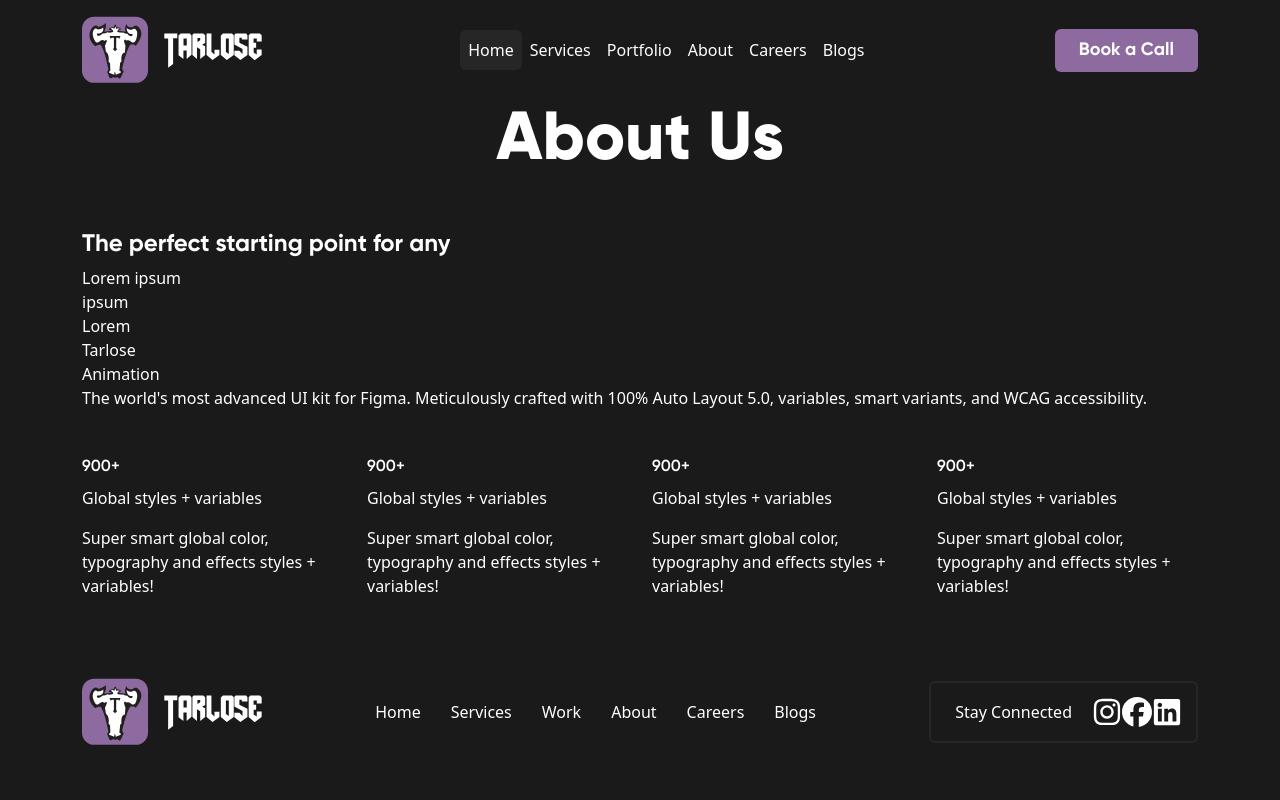
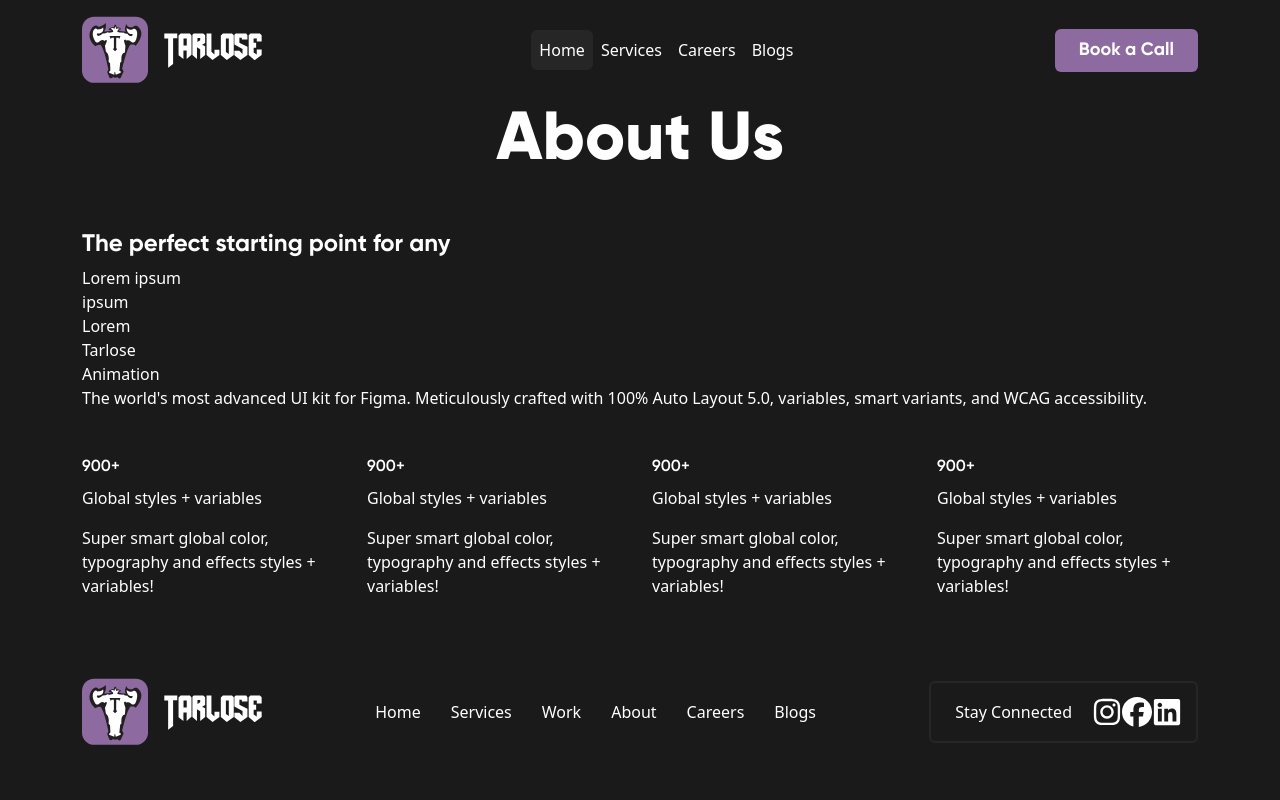
Before and after one commit to WTFAYXN/Tarlose-React, a React (Vite) app in the folder Tarlose/: page /about in a window 1280 px wide. Shown: the top 800 px of the page. Built offline with nearby package versions, Linux system fonts and the light colour scheme; the HTML template or start-up script is replaced by a standard one.

Commit message:
Prompt added

```diff
--- a/Tarlose/src/components/Faqs/Faq.jsx
+++ b/Tarlose/src/components/Faqs/Faq.jsx
@@ -12,7 +12,7 @@ const FAQ = () => {
                 </div>
             </div>
 
-            <div className="container mt-5">
+            <div className="container mt-5 mb-5">
                 <div className="accordion" id="accordionExample">
                     <div className="accordion-item">
                         <h2 className="accordion-header">
--- a/Tarlose/src/components/Navbar.jsx
+++ b/Tarlose/src/components/Navbar.jsx
@@ -64,12 +64,12 @@ const Navbar = () => {
                         <li className="nav-item">
                             <a className="nav-link" href="#Service">Services</a>
                         </li>
-                        <li className="nav-item">
+                        {/* <li className="nav-item">
                             <a className="nav-link" href="/Portfolio">Portfolio</a>
                         </li>
                         <li className="nav-item">
                             <a className="nav-link" href="/about">About</a>
-                        </li>
+                        </li> */}
                         <li className="nav-item">
                             <a className="nav-link" href="/career">Careers</a>
                         </li>
--- a/Tarlose/src/pages/Careers/Careers.jsx
+++ b/Tarlose/src/pages/Careers/Careers.jsx
@@ -5,6 +5,7 @@ import gsap from "gsap";
 import { ScrollTrigger } from "gsap/ScrollTrigger";
 import "./Careers.css";
 import "../../index.css";
+import Prompt from "../../components/Prompt/Prompt";
 
 gsap.registerPlugin(ScrollTrigger);
 
@@ -148,6 +149,7 @@ const Careers = () => {
 
       <hr className="hr-divider" />
 
+      <Prompt />
 
       <Footer />
     </>
```
